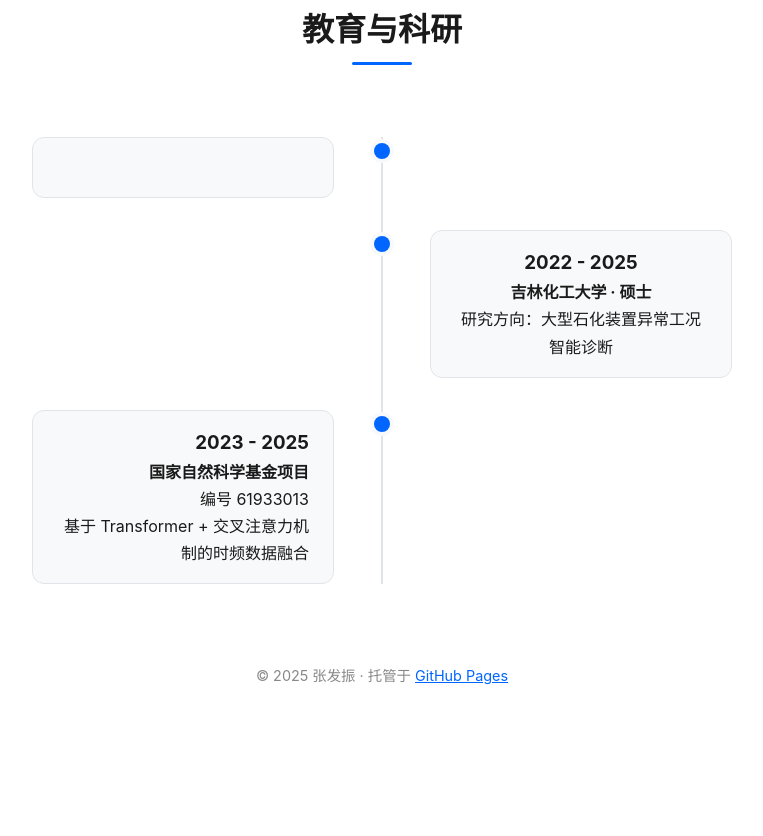
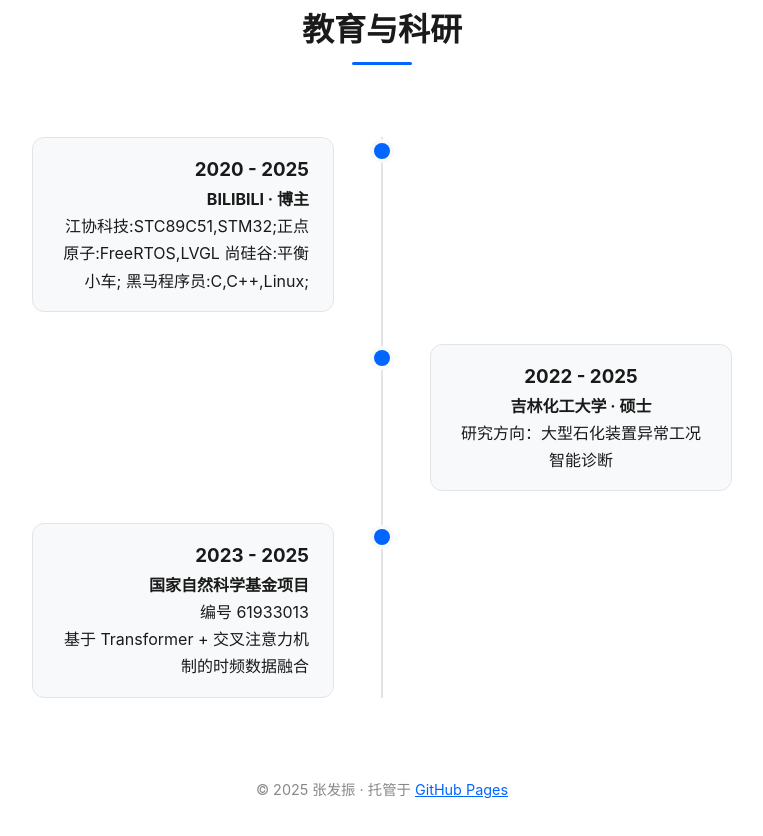
Before and after one commit to Udebug/Udebug.github.io, a plain HTML site: page index.html in a window 1280 px wide. Shown: the part 1575-2411 px from the top of the page, without its empty margins (258-1021 px from the left). Before the commit the page ends 2344 px from the top, so only its background shows below. Drawn offline with nearby package versions, Linux system fonts and the light colour scheme.

Commit message:
Update education section with new details

```diff
--- a/index.html
+++ b/index.html
@@ -283,8 +283,8 @@
       <div class="timeline">
         <div class="timeline-item">
           <div class="timeline-content">
-            <h3>          </h3>
-            <p><strong>          </strong><br>         </p>
+            <h3>2020 - 2025</h3>
+            <p><strong> BILIBILI · 博主</strong><br>江协科技:STC89C51,STM32;正点原子:FreeRTOS,LVGL 尚硅谷:平衡小车; 黑马程序员:C,C++,Linux;</p>
           </div>
         </div>
         <div class="timeline-item">
```
